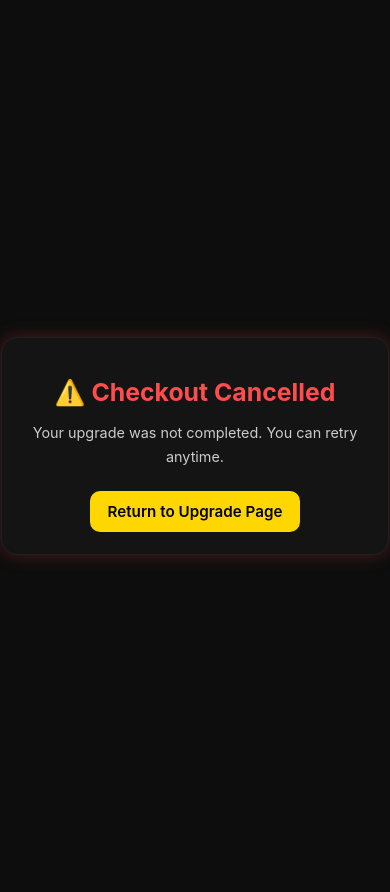
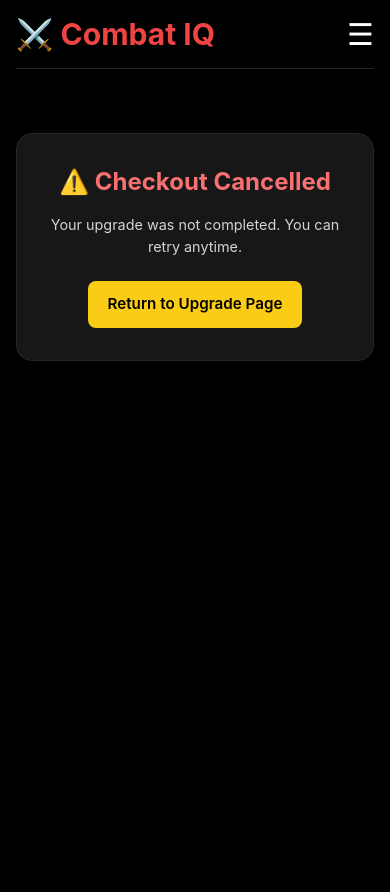
Before and after one commit to jtorres-1/combatIQ, a Flask app: page /cancel in a window 390 px wide. After the commit the page ends 361 px from the top, so only its background shows below. Run offline with Flask 3, Linux system fonts and the light colour scheme; a user stored in the database is signed in; some libraries are stand-ins or nearby versions.

Commit message:
Update cancel.html

```diff
--- a/templates/cancel.html
+++ b/templates/cancel.html
@@ -3,101 +3,94 @@
 <head>
   <meta charset="UTF-8">
   <title>CombatIQ Pro — Checkout Cancelled</title>
+  <meta name="viewport" content="width=device-width, initial-scale=1">
+
+  <script src="https://cdn.tailwindcss.com"></script>
 
   <style>
     body {
+      background: #000;
+      color: white;
       font-family: Inter, sans-serif;
-      background-color: #0d0d0d;
-      color: white;
-      display: flex;
-      flex-direction: column;
-      align-items: center;
-      justify-content: center;
-      min-height: 100vh;
-      margin: 0;
-      padding: 1.5rem;
-      text-align: center;
     }
 
-    .card {
-      background: #141414;
-      padding: 32px;
-      border-radius: 18px;
-      box-shadow: 0 0 18px rgba(255, 77, 77, 0.25);
-      width: 100%;
-      max-width: 360px;
-      border: 1px solid #1f1f1f;
-    }
-
-    h1 {
-      color: #ff4d4d;
-      font-size: 2rem;
-      font-weight: 700;
-      margin-bottom: 14px;
-    }
-
-    p {
-      color: #ccc;
-      font-size: 1rem;
-      line-height: 1.5rem;
-      margin-bottom: 22px;
-    }
-
-    a {
-      color: black;
-      background: #ffd700;
-      padding: 12px 20px;
-      border-radius: 10px;
-      text-decoration: none;
-      font-size: 1rem;
-      font-weight: 600;
-      transition: 0.2s;
-      display: inline-block;
-    }
-
-    a:hover {
-      background: #ffe056;
-    }
-
-    /* ========================= */
-    /* MOBILE OPTIMIZATION       */
-    /* ========================= */
     @media (max-width: 640px) {
-      .card {
-        padding: 26px;
-        border-radius: 16px;
-      }
-      h1 {
-        font-size: 1.7rem;
-      }
-      p {
-        font-size: 0.95rem;
-      }
-      a {
-        font-size: 0.95rem;
-        padding: 11px 18px;
-      }
+      .card { padding: 26px; }
+      .title { font-size: 1.7rem; }
+      .desc { font-size: 0.95rem; }
+      .btn { font-size: 0.95rem; padding: 11px 18px; }
     }
 
     @media (max-width: 420px) {
-      .card {
-        padding: 22px;
-      }
-      h1 {
-        font-size: 1.55rem;
-      }
-      p {
-        font-size: 0.9rem;
-      }
+      .card { padding: 22px; }
+      .title { font-size: 1.55rem; }
+      .desc { font-size: 0.9rem; }
     }
   </style>
 </head>
 
-<body>
-  <div class="card">
-    <h1>⚠️ Checkout Cancelled</h1>
-    <p>Your upgrade was not completed. You can retry anytime.</p>
-    <a href="/upgrade">Return to Upgrade Page</a>
+<body class="min-h-screen flex flex-col items-center px-4">
+
+  <!-- NAV -->
+  <nav class="w-full max-w-6xl border-b border-neutral-800 py-4 flex justify-between items-center">
+    <h1 class="text-3xl font-bold text-red-500">⚔️ Combat IQ</h1>
+
+    <!-- Desktop -->
+    <div class="hidden sm:flex gap-6 text-sm items-center">
+      <a class="text-gray-300 hover:text-yellow-400" href="/">Home</a>
+      <a class="text-gray-300 hover:text-yellow-400" href="/betting">Betting Mode</a>
+
+      {% if user %}
+      <a class="text-gray-300 hover:text-yellow-400" href="/history">History</a>
+      {% endif %}
+
+      <a class="text-yellow-400 hover:text-yellow-300" href="/upgrade">Upgrade</a>
+
+      {% if user and user.email %}
+      <span class="text-xs text-gray-400">Signed in as
+        <span class="text-yellow-400">{{ user.email }}</span></span>
+      <a class="text-xs text-red-400 hover:text-red-300" href="{{ url_for('logout') }}">Logout</a>
+      {% else %}
+      <a class="text-xs text-gray-300 hover:text-white" href="{{ url_for('login') }}">Sign in</a>
+      {% endif %}
+    </div>
+
+    <!-- Mobile hamburger -->
+    <button id="menuBtn" class="sm:hidden text-white text-3xl">&#9776;</button>
+  </nav>
+
+  <!-- MOBILE MENU -->
+  <div id="mobileMenu" class="hidden w-full max-w-6xl bg-neutral-900 border-b border-neutral-800 p-4 sm:hidden flex flex-col gap-3">
+    <a href="/" class="text-gray-200">Home</a>
+    <a href="/betting" class="text-gray-200">Betting Mode</a>
+    {% if user %}<a href="/history" class="text-gray-200">History</a>{% endif %}
+    <a href="/upgrade" class="text-yellow-400">Upgrade</a>
+
+    {% if user and user.email %}
+    <span class="text-xs text-gray-400">Signed in as
+      <span class="text-yellow-400">{{ user.email }}</span></span>
+    <a href="{{ url_for('logout') }}" class="text-red-400 text-sm">Logout</a>
+    {% else %}
+    <a href="{{ url_for('login') }}" class="text-gray-200 text-sm">Sign in</a>
+    {% endif %}
   </div>
+
+  <!-- CONTENT -->
+  <div class="card bg-neutral-900 border border-neutral-800 rounded-2xl shadow-lg mt-16 p-8 max-w-sm w-full text-center">
+    <h1 class="title text-2xl font-bold text-red-400 mb-4">⚠️ Checkout Cancelled</h1>
+    <p class="desc text-neutral-300 mb-6">Your upgrade was not completed. You can retry anytime.</p>
+
+    <a href="/upgrade"
+       class="btn bg-yellow-400 text-black font-semibold rounded-lg px-5 py-3 inline-block hover:bg-yellow-300 transition">
+      Return to Upgrade Page
+    </a>
+  </div>
+
+  <script>
+    document.getElementById("menuBtn").onclick = () => {
+      document.getElementById("mobileMenu").classList.toggle("hidden");
+    };
+  </script>
+
 </body>
 </html>
```
